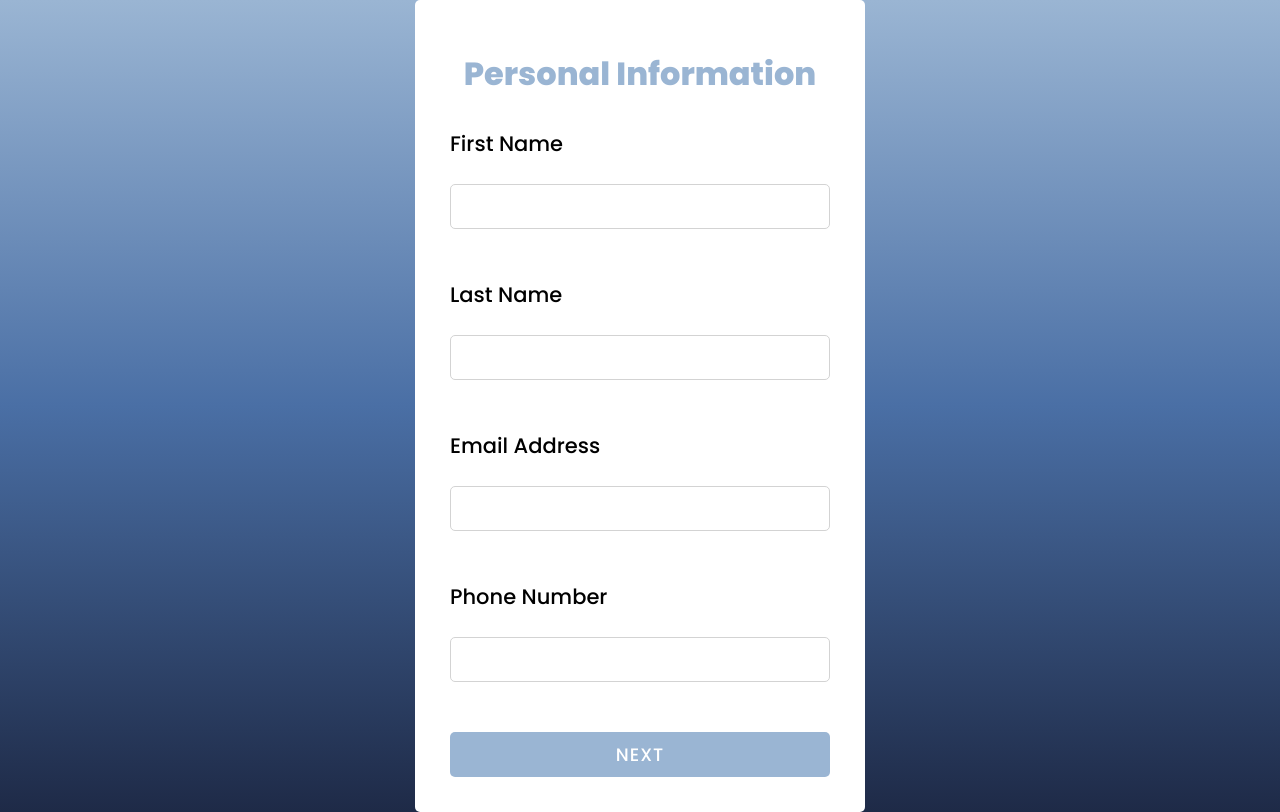
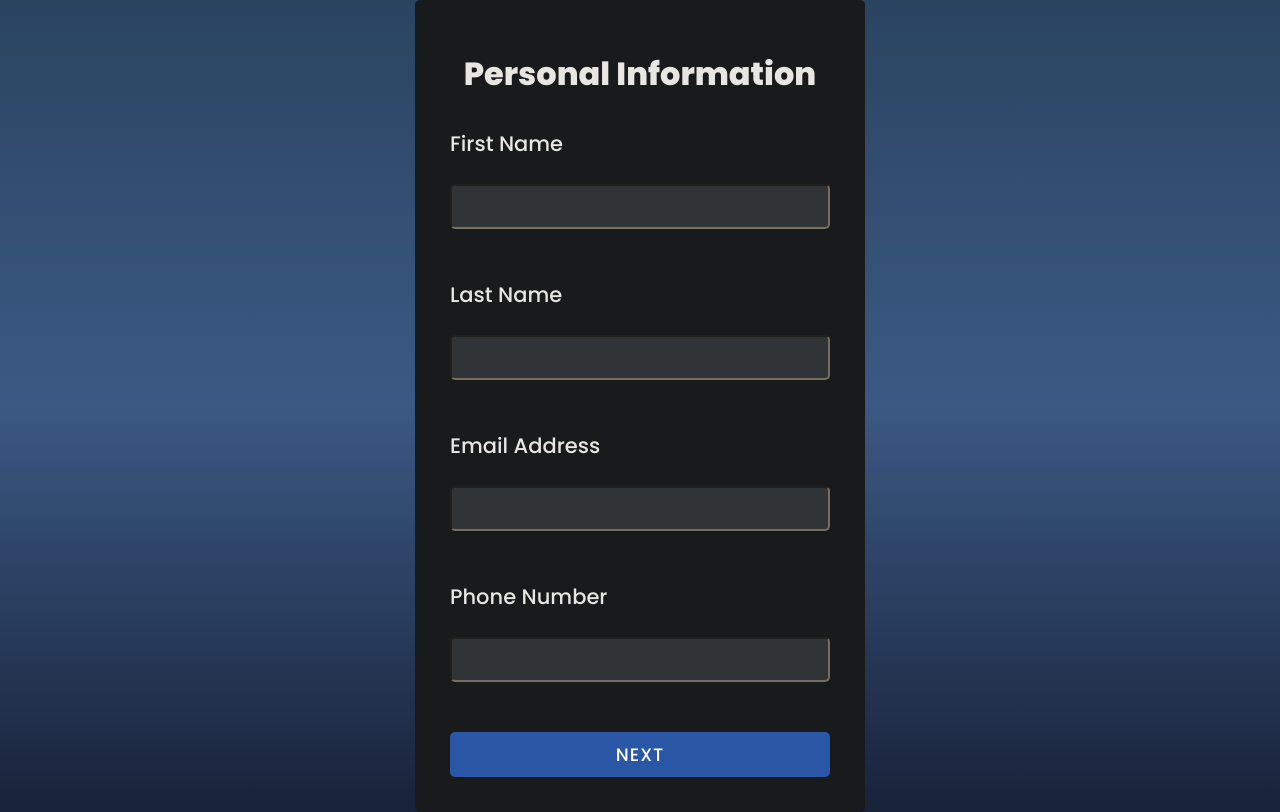
Before and after one commit to Sondos-Amr/React-Multi-Step-Form, a React (Create React App) app: page / in a window 1280 px wide. Built offline with nearby package versions, Linux system fonts and the light colour scheme.

Commit message:
Updated Form styling and colors for improved UI/UX

```diff
--- a/src/index.css
+++ b/src/index.css
@@ -5,6 +5,11 @@
   box-sizing: border-box;
   list-style: none;
   font-family: "Poppins", sans-serif;
+  color: var(--text-color);
+}
+:root {
+  --dark-background: #181a1b;
+  --text-color: #e8e6e3;
 }
 body {
   display: flex;
@@ -13,14 +18,14 @@ body {
   min-height: 100vh;
   background: -webkit-repeating-linear-gradient(
     bottom,
-    #1e2a47,
-    #4a6fa5,
-    #9ab5d3
+    rgb(24, 34, 57),
+    rgb(59, 89, 132),
+    rgb(42, 68, 96)
   );
 }
 .form-container {
   width: 450px;
-  background: #fff;
+  background: var(--dark-background);
   border-radius: 5px;
   text-align: center;
   padding: 50px 35px 10px 35px;
@@ -30,8 +35,6 @@ h1 {
   font-weight: 800;
   margin-bottom: 11px;
   margin: 0 0 30px 0;
-  /* color: #d43f8d; */
-  color: #9ab5d3;
 }
 .personalInfo label,
 .InputFieldContainer label {
@@ -44,7 +47,8 @@ input {
   height: 45px;
   width: 380px;
   margin: 25px 0;
-  border: 1px solid lightgrey;
+  border-color: rgb(119, 110, 98);
+  background: rgb(48, 52, 54);
   border-radius: 5px;
   font-size: 18px;
   padding-left: 15px;
@@ -54,7 +58,7 @@ button {
   width: 380px;
   margin-top: -20px;
   border: none;
-  background: #9ab5d3;
+  background: #3577f1a6;
   color: #fff;
   font-size: 18px;
   font-weight: 500;
@@ -66,7 +70,8 @@ button {
   transition: 0.3s ease;
 }
 button:hover {
-  background: #1e2a47;
+  background: #3e7bea;
+  color: var(--text-color);
 }
 select {
   height: 45px;
```
